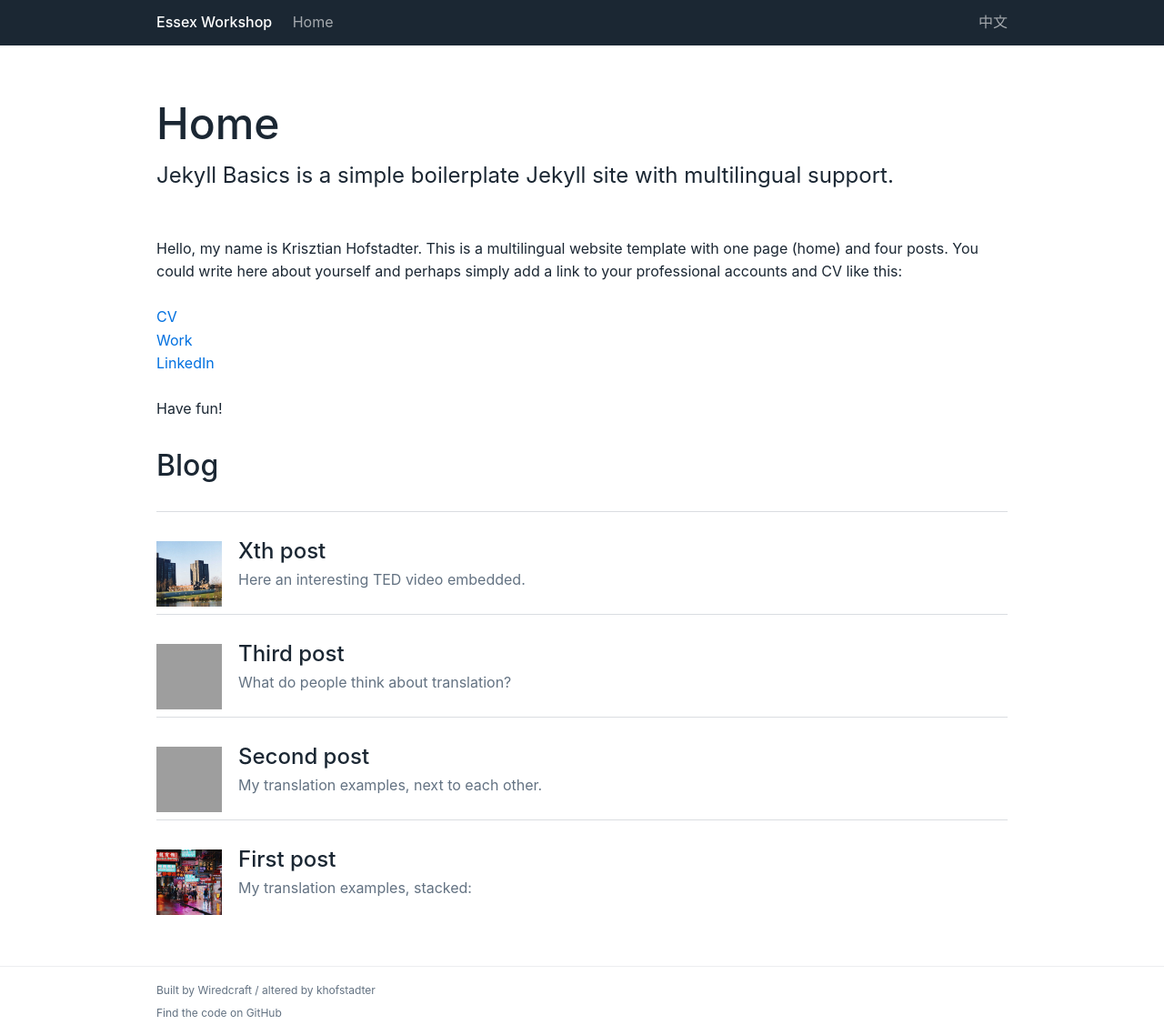
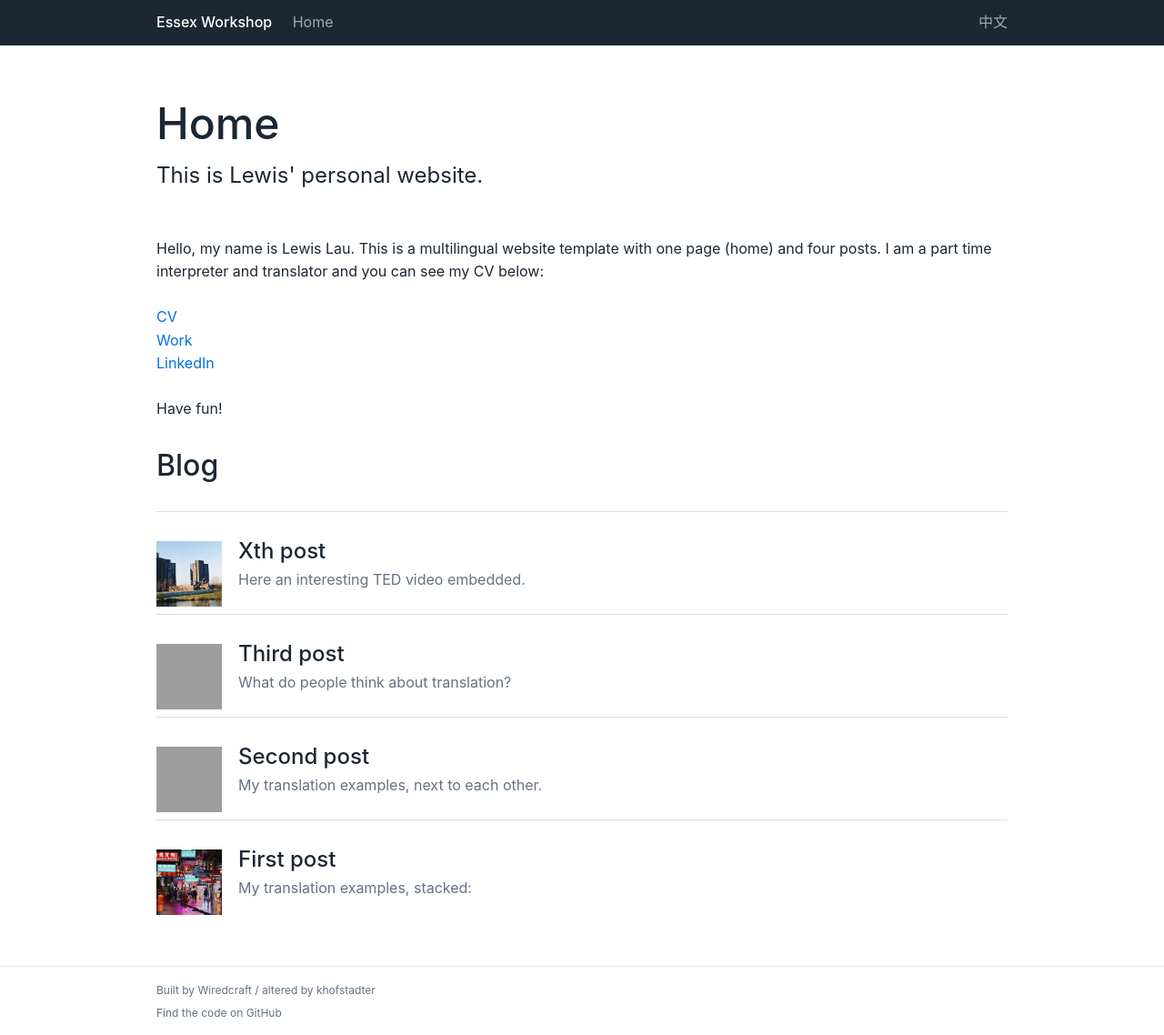
Before and after one commit to lewislaumk/website, a Jekyll site: the page built from index.md, in a window 1280 px wide. Shown: the whole page at 91% size. Built offline with Jekyll 4.4.1, drawn with Linux system fonts in a browser that asks for light colours.

Commit message:
Update index.md

```diff
--- a/index.md
+++ b/index.md
@@ -1,11 +1,11 @@
 ---
 layout: front
 title: Home
-description: "Jekyll Basics is a simple boilerplate Jekyll site with multilingual support."
+description: "This is Lewis' personal website."
 lang: en
 ---
 
-Hello, my name is Krisztian Hofstadter. This is a multilingual website template with one page (home) and four posts. You could write here about yourself and perhaps simply add a link to your professional accounts and CV like this:
+Hello, my name is Lewis Lau. This is a multilingual website template with one page (home) and four posts. I am a part time interpreter and translator and you can see my CV below:
 
 [CV](https://khofstadter.info/assets/doc/K-Hofstader-CV-general-2019.pdf)
 [Work](https://www.anglia.ac.uk/people/krisztian-hofstadter)
```
